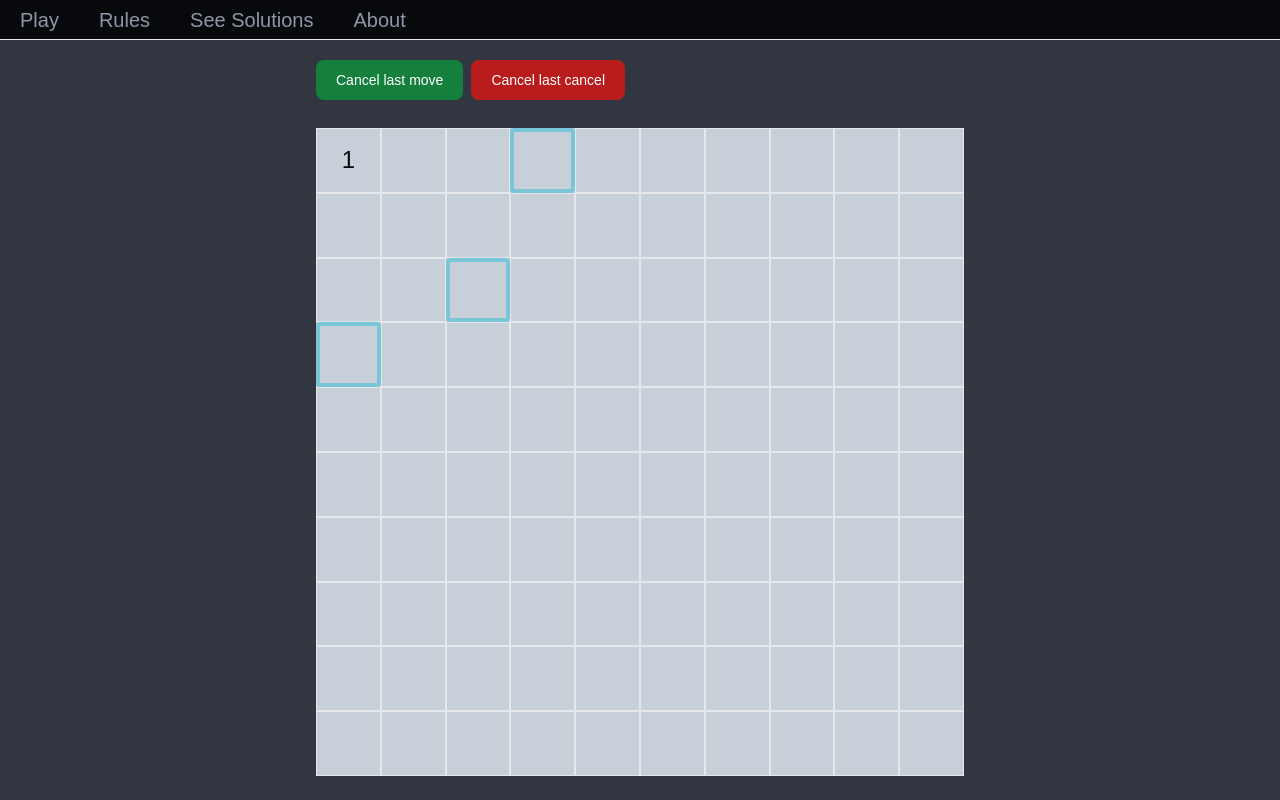
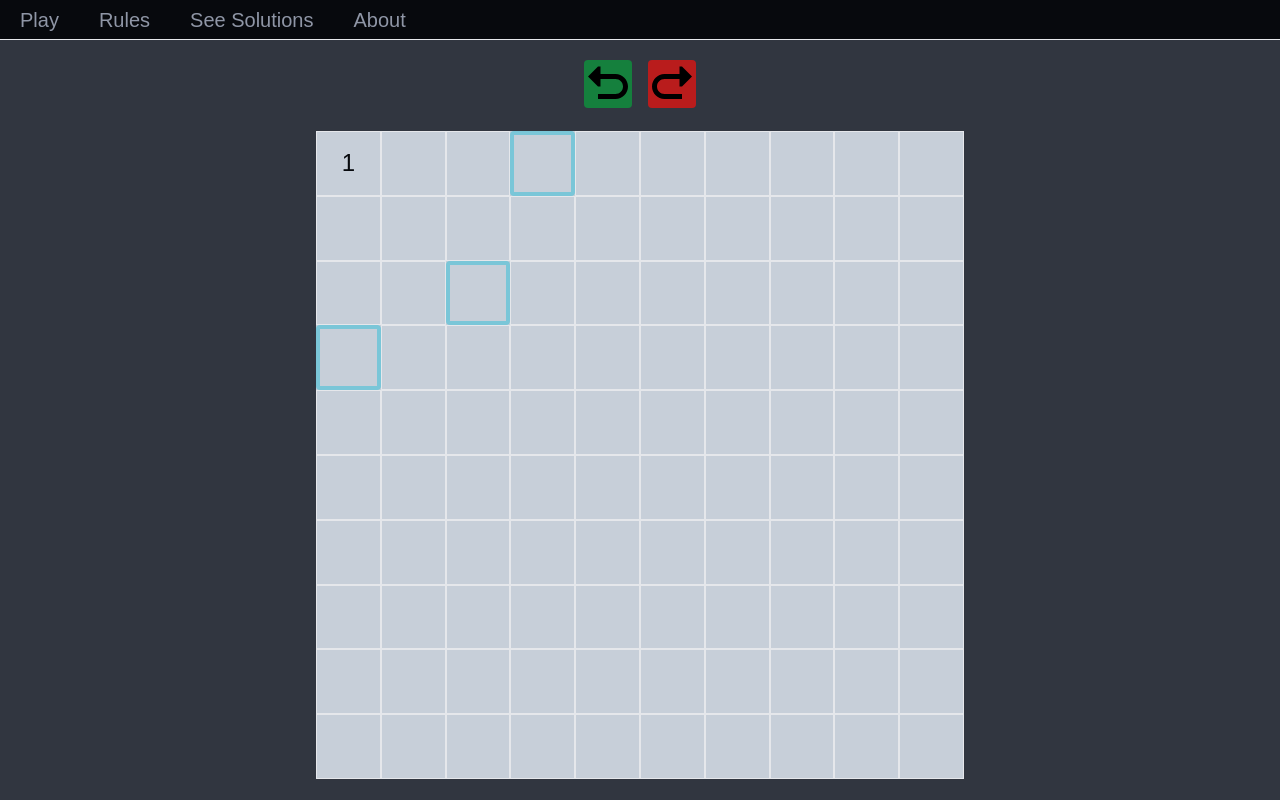
Before and after one commit to pommeJedusor/magical_square_site, a Next.js app: page /en/ in a window 1280 px wide. Built offline with nearby package versions, Linux system fonts and the light colour scheme.

Commit message:
improve button gui

```diff
--- a/app/userMagicalSquareGrid.tsx
+++ b/app/userMagicalSquareGrid.tsx
@@ -38,9 +38,13 @@
 
   return (
     <div className='w-full h-full mx-auto my-5'>
-      <div className="w-[90%] h-10% mx-auto">
-        <button type="button" onClick={cancelMove} className="focus:outline-none text-white bg-green-700 hover:bg-green-800 focus:ring-4 focus:ring-green-300 font-medium rounded-lg text-sm px-5 py-2.5 me-2 mb-2 dark:bg-green-600 dark:hover:bg-green-700 dark:focus:ring-green-800">Cancel last move</button>
-        <button type="button" onClick={cancelCancel} className="focus:outline-none text-white bg-red-700 hover:bg-red-800 focus:ring-4 focus:ring-red-300 font-medium rounded-lg text-sm px-5 py-2.5 me-2 mb-2 dark:bg-red-600 dark:hover:bg-red-700 dark:focus:ring-red-900">Cancel last cancel</button>
+      <div className="w-32 h-10% mx-auto">
+        <button onClick={cancelMove} type="button" className="mx-2 focus:outline-none focus:ring-4 focus:ring-green-300 dark:focus:ring-green-800 hover:outline-none hover:ring-4 hover:ring-green-300 dark:hover:ring-green-800 hover:bg-green-600 bg-green-700 p-1 rounded">
+          <img className="w-10" src="/arrow-u-up-left-svgrepo-com.svg" alt="" />
+        </button>
+        <button onClick={cancelCancel} type="button" className="mx-2 focus:outline-none focus:ring-4 focus:ring-red-300 dark:focus:ring-red-800 hover:outline-none hover:ring-4 hover:ring-red-300 dark:hover:ring-red-800 hover:bg-red-600 bg-red-700 p-1 rounded">
+          <img className="w-10" src="/arrow-u-up-right-svgrepo-com.svg" alt="" />
+        </button>
       </div>
       <div className='w-[90%] h-[90%] mx-auto my-5'>
         <MagicalSquareGrid input_depth={current_depth} input_grid={grid} input_x={current_x} input_y={current_y} moves={moves} />
--- a/middleware.ts
+++ b/middleware.ts
@@ -28,5 +28,5 @@
 
 // Specify the paths where the middleware should run
 export const config = {
-  matcher: ['/((?!api|_next/static|_next/image|favicon.svg).*)'], // Exclude API routes and static files
+  matcher: ['/((?!api|_next/static|_next/image|.*.svg).*)'], // Exclude API routes and static files
 };
```
Also changed, not shown: public/arrow-u-up-left-svgrepo-com.svg (added), public/arrow-u-up-right-svgrepo-com.svg (added).
